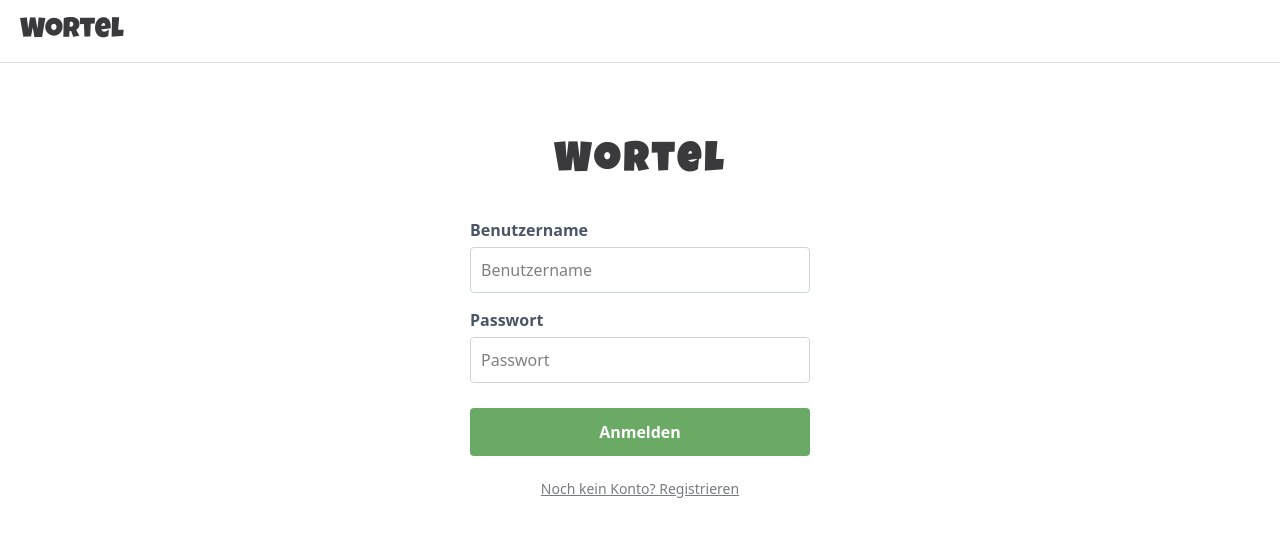
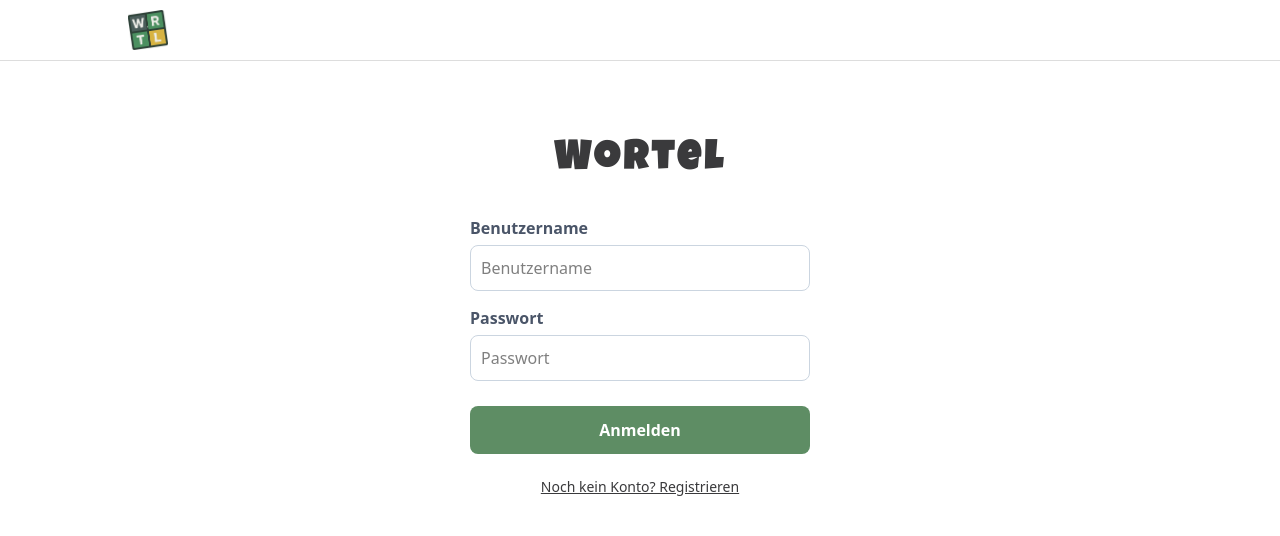
Before and after one commit to JanKanTM/client-wordle, a Vue app: page /hub in a window 1280 px wide. Shown: the top 536 px of the page. Built offline with nearby package versions, Linux system fonts and the light colour scheme.

Commit message:
fixed the logo background. Small change in the header. Added a new button color.

```diff
--- a/src/components/GameHeader.vue
+++ b/src/components/GameHeader.vue
@@ -19,7 +19,9 @@ function routeSettings() {
 
 <template>
   <header class="game-header">
-    <h1>Wortel</h1>
+    <div class="header-content">
+      <!--<h1>Wortel</h1>-->
+      <img src="../assets/logo/Logo.png" alt="Wortel" class="logo-image">
 
       <template v-if="isLoggedIn">
         <div class="user-actions">
@@ -36,27 +38,27 @@ function routeSettings() {
           <button @click="$emit('logout')" class="logout-button"> <LogOut :size="16" /> Logout</button>
         </div>
       </template>
+    </div>
   </header>
 </template>
 
 <style scoped>
-@import url('https://fonts.googleapis.com/css2?family=Luckiest+Guy&display=swap');
-
-h1 {
-  font-family: 'Luckiest Guy', cursive;
-  color: #3a3a3c;
-  font-size: 28px;
-  margin: 0;
-}
-
 .game-header {
   width: 100%;
+  background-color: #ffffff;
+  border-bottom: 1px solid #ddd;
+}
+.header-content {
+  width: 80%;
+  margin: 0 auto;
   display: flex;
   justify-content: space-between;
   align-items: center;
-  padding: 10px 20px;
-  background-color: #ffffff;
-  border-bottom: 1px solid #ddd;
+  padding: 10px 0;
+}
+
+.logo-image {
+  height: 40px;
 }
 .user-actions {
   display: flex;
@@ -71,7 +73,7 @@ h1 {
   font-size: 0.875rem;
   color: white;
   border: 1px solid transparent;
-  border-radius: 4px;
+  border-radius: 8px;
   cursor: pointer;
   background-color: #3a3a3c;
   transition: all 0.3s ease-in-out;
@@ -87,7 +89,7 @@ h1 {
   transition: color 0.2s ease-in-out;
 }
 .action-link:hover {
-  color: #6aaa64;
+  color: #5e8d64;
 }
 .base-icon {
   color: #3a3a3c;
@@ -95,7 +97,7 @@ h1 {
   transition: all 0.2s ease-in-out;
 }
 .base-icon:hover {
-  color: #6aaa64;
+  color: #5e8d64;
   transform: scale(1.05);
 }
 </style>
--- a/src/styles/LoginForm.css
+++ b/src/styles/LoginForm.css
@@ -1,6 +1,6 @@
 @import url('https://fonts.googleapis.com/css2?family=Luckiest+Guy&display=swap');
 
-  .login-form-container {
+.login-form-container {
   display: flex;
   justify-content: center;
   align-items: center;
@@ -10,8 +10,6 @@
 .login-form-card {
   background-color: #ffffff;
   padding: 30px;
-  border-radius: 8px;
-  box-shadow: 0 4px_6px rgba(0, 0, 0, 0.1);
   width: 100%;
   max-width: 400px;
 }
@@ -41,7 +39,7 @@
   width: 100%;
   padding: 10px;
   border: 1px solid #cbd5e0;
-  border-radius: 4px;
+  border-radius: 8px;
   box-sizing: border-box;
 }
 
@@ -49,9 +47,9 @@
   width: 100%;
   padding: 12px;
   border: none;
-  border-radius: 4px;
+  border-radius: 8px;
   color: white;
-  background-color: #6aaa64;
+  background-color: #5e8d64;
   font-size: 1rem;
   font-weight: bold;
   cursor: pointer;
@@ -72,13 +70,14 @@
 .toggle-button {
   background: none;
   border: none;
-  color: #787c7e; /* Wordle grey */
+  color: #3a3a3c;
   cursor: pointer;
   text-decoration: underline;
   font-size: 0.875rem;
   padding: 0;
+  transition: all 0.2s ease-in-out;
 }
 
 .toggle-button:hover {
-  color: #3a3a3c; /* Darker Wordle grey */
+  color: #5e8d64;
 }
```
Also changed, not shown: src/assets/logo/Logo.png. Lines whose indentation alone changed are shown as unchanged.
